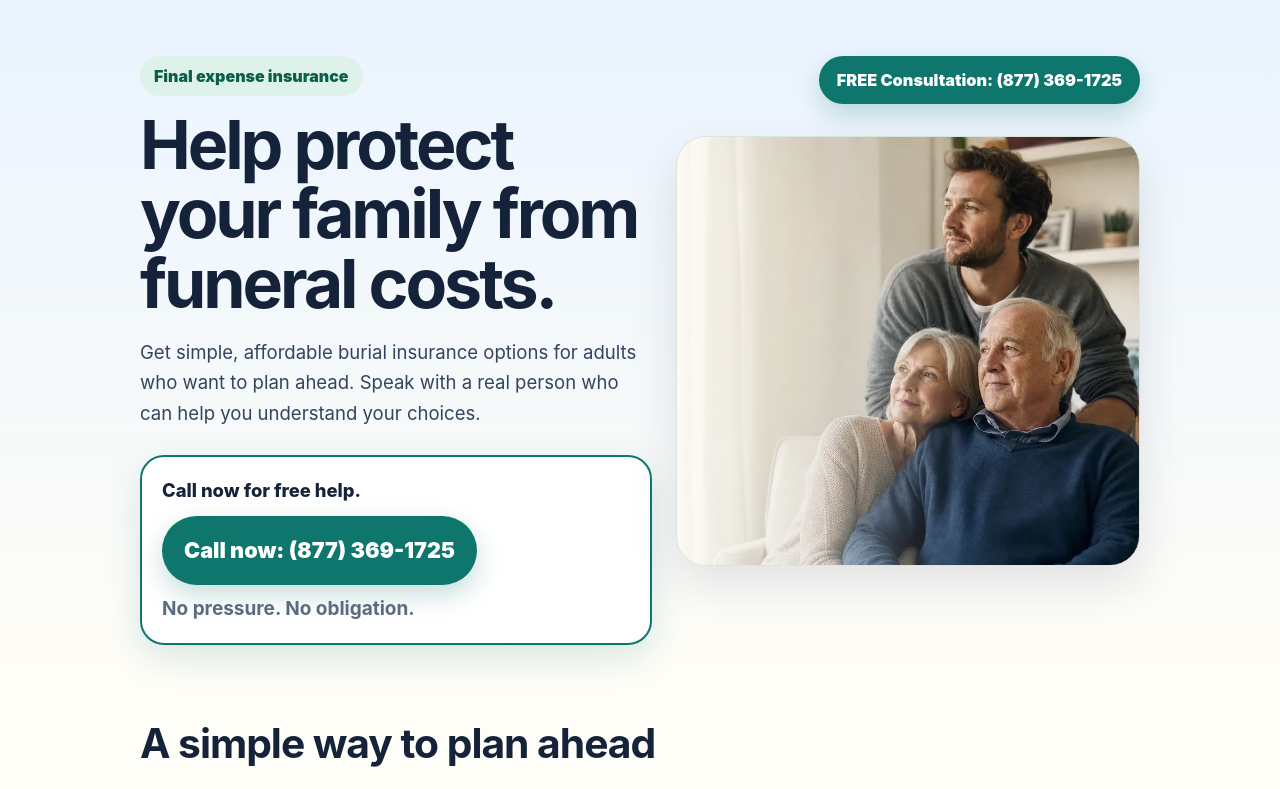
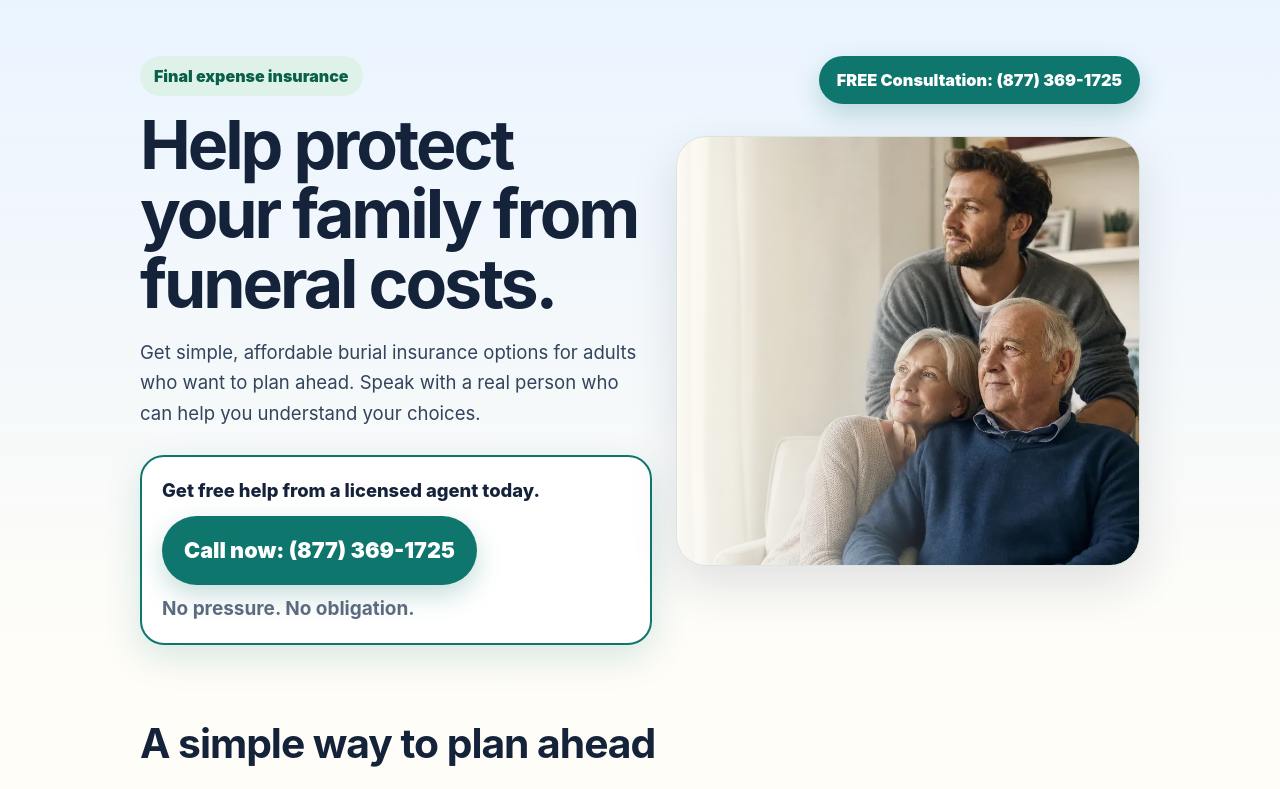
Before and after one commit to right/moneybrain.me, a Next.js app: page /final-expense in a window 1280 px wide. Shown: the top 789 px of the page. Built offline with nearby package versions, Linux system fonts and the light colour scheme.

Commit message:
Update final expense call card copy

```diff
--- a/app/final-expense/page.tsx
+++ b/app/final-expense/page.tsx
@@ -21,7 +21,7 @@ export default function FinalExpensePage() {
         <p className="fe-kicker">Final expense insurance</p>
         <h1>Help protect your family from funeral costs.</h1>
         <p className="fe-subhead">Get simple, affordable burial insurance options for adults who want to plan ahead. Speak with a real person who can help you understand your choices.</p>
-        <div className="fe-call-card"><p>Call now for free help.</p><FinalExpensePhone className="fe-call-btn" label="callNow" /><span>No pressure. No obligation.</span></div>
+        <div className="fe-call-card"><p>Get free help from a licensed agent today.</p><FinalExpensePhone className="fe-call-btn" label="callNow" /><span>No pressure. No obligation.</span></div>
       </div><FinalExpensePhone className="fe-sticky-call" label="freeConsultation" /><div className="fe-hero-image" aria-label="Older family planning ahead for final expenses" /></div></section>
       <section className="fe-section fe-wrap"><h2>A simple way to plan ahead</h2><p>Funeral and end-of-life expenses can be difficult for families. Final expense insurance is designed to help cover those costs, so your loved ones have one less thing to worry about.</p><ul className="fe-checks">{benefits.map((benefit) => <li key={benefit}>{benefit}</li>)}</ul></section>
       <section className="fe-section fe-band"><div className="fe-wrap"><h2>How it works</h2><div className="fe-steps"><div><strong>1. Call us</strong><p>Tell us a little about what you need.</p></div><div><strong>2. Review options</strong><p>We explain available plans in plain English.</p></div><div><strong>3. Choose calmly</strong><p>You decide if a plan makes sense for your family.</p></div></div></div></section>
```
